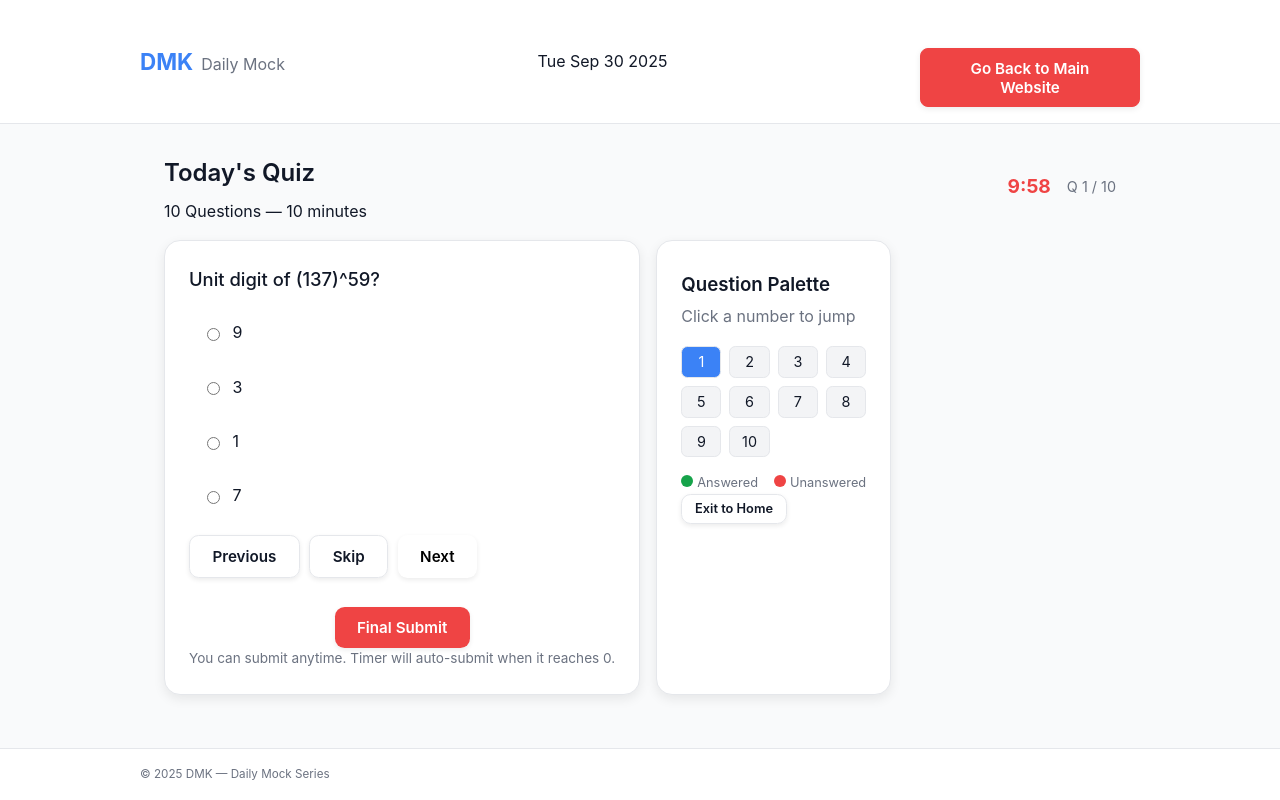
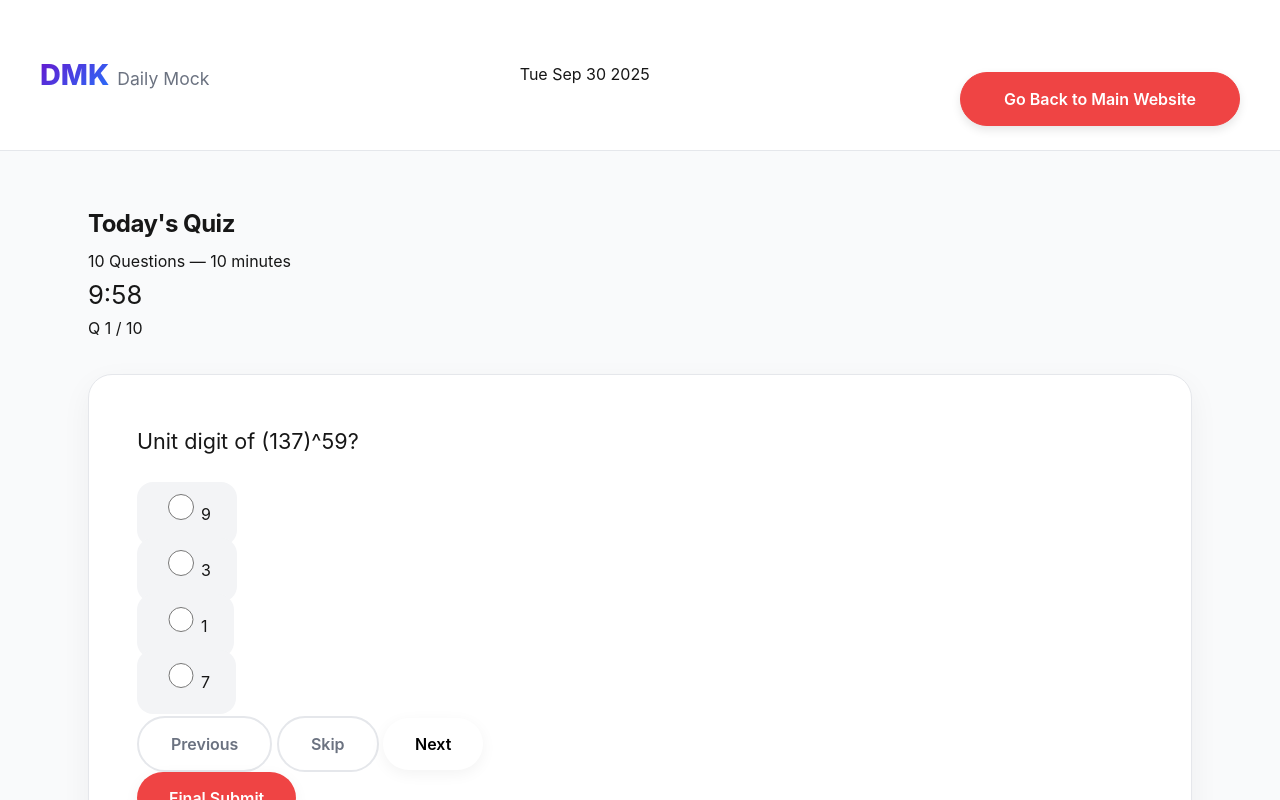
Before and after one commit to kunalmalviya066/DailyMock, a plain HTML site: page index.html in a window 1280 px wide. Both pictures are taken after a click on the button "Start Quiz". Shown: the top 800 px of the page. Drawn offline with Linux system fonts and the light colour scheme.

Commit message:
Add files via upload

```diff
--- a/style.css
+++ b/style.css
@@ -1,9 +1,9 @@
 /* =========================================
-   DMK - Daily Mock Quiz App
-   Stylesheet: style.css (Advanced Theme)
-   ========================================= */
+    DMK - Daily Mock Quiz App
+    Stylesheet: style.css (Final Polished Theme)
+========================================= */
 
-/* ---------- RESET ---------- */
+/* --- Base & Reset --- */
 *,
 *::before,
 *::after {
@@ -38,44 +38,39 @@ ul {
 
 h1, h2, h3, h4 {
   margin: 0.25em 0;
-  font-weight: 600;
+  font-weight: 700;
+  letter-spacing: -0.5px;
 }
 
 p {
   margin: 0.5em 0;
 }
 
-/* ---------- THEMES ---------- */
+/* --- Final Color Palette --- */
 :root {
-  --color-primary: #3b82f6;
-  --color-primary-dark: #1e40af;
-  --color-danger: #ef4444;
+  /* Main brand colors */
+  --color-primary-light: #6a11cb;
+  --color-primary-dark: #2575fc;
+  --color-primary-text: #ffffff;
 
-  --color-bg: #f9fafb;
+  /* Neutrals for a clean, layered look */
+  --color-bg: #f9fafb; /* Lighter background for a brighter feel */
   --color-bg-card: #ffffff;
   --color-bg-alt: #f3f4f6;
 
-  --color-text: #111827;
+  /* Typography */
+  --color-text: #171717;
   --color-text-muted: #6b7280;
 
+  /* Borders and Shadows */
   --color-border: #e5e7eb;
-  --shadow: rgba(0, 0, 0, 0.08);
-}
+  --shadow: rgba(0, 0, 0, 0.05);
 
-.dark {
-  --color-primary: #60a5fa;
-  --color-primary-dark: #2563eb;
-  --color-danger: #f87171;
-
-  --color-bg: #0f172a;
-  --color-bg-card: #1e293b;
-  --color-bg-alt: #334155;
-
-  --color-text: #f1f5f9;
-  --color-text-muted: #94a3b8;
-
-  --color-border: #475569;
-  --shadow: rgba(0, 0, 0, 0.4);
+  /* Status Colors */
+  --color-success: #22c55e;
+  --color-danger: #ef4444;
+  --color-info: #3b82f6;
+  --color-warning: #f59e0b;
 }
 
 body {
@@ -84,10 +79,10 @@ body {
   min-height: 100vh;
   display: flex;
   flex-direction: column;
-  transition: background 0.4s, color 0.4s;
+  transition: all 0.4s ease-in-out;
 }
 
-/* ---------- LAYOUT ---------- */
+/* --- Layout & Components --- */
 #app {
   flex: 1;
   display: flex;
@@ -98,8 +93,8 @@ body {
 .site-footer {
   background: var(--color-bg-card);
   border-bottom: 1px solid var(--color-border);
-  padding: 1rem 1.5rem;
-  transition: background 0.3s, border 0.3s;
+  padding: 1.5rem 2.5rem; /* More generous padding */
+  transition: all 0.3s ease;
 }
 
 .site-footer {
@@ -113,7 +108,7 @@ body {
 
 .header-inner,
 .footer-inner {
-  max-width: 1000px;
+  max-width: 1200px;
   margin: 0 auto;
   display: flex;
   align-items: center;
@@ -121,7 +116,7 @@ body {
   flex-wrap: wrap;
 }
 
-/* ---------- BRANDING ---------- */
+/* --- Branding --- */
 .logo {
   display: flex;
   align-items: baseline;
@@ -129,25 +124,29 @@ body {
 }
 
 .logo-mark {
-  font-weight: 700;
-  font-size: 1.4rem;
-  color: var(--color-primary);
+  font-weight: 800;
+  font-size: 1.8rem;
+  background-image: linear-gradient(135deg, var(--color-primary-light), var(--color-primary-dark));
+  -webkit-background-clip: text;
+  -webkit-text-fill-color: transparent;
 }
 
 .logo-text {
-  font-size: 1rem;
+  font-size: 1.1rem;
   color: var(--color-text-muted);
 }
 
 .logo-mark-large {
   font-weight: 800;
-  font-size: 3rem;
-  color: var(--color-primary);
+  font-size: 6rem; /* Larger and more dramatic */
   text-align: center;
-  letter-spacing: -1px;
+  letter-spacing: -4px;
+  background-image: linear-gradient(135deg, var(--color-primary-light), var(--color-primary-dark));
+  -webkit-background-clip: text;
+  -webkit-text-fill-color: transparent;
 }
 
-/* ---------- ACCESSIBILITY ---------- */
+/* --- Accessibility --- */
 .sr-only {
   position: absolute;
   left: -10000px;
@@ -156,83 +155,94 @@ body {
   overflow: hidden;
 }
 
-/* ---------- BUTTONS ---------- */
+/* --- Buttons --- */
 .btn {
-  padding: 0.7rem 1.4rem;
-  border-radius: 0.6rem;
+  padding: 1rem 2rem;
+  border-radius: 9999px; /* Full pill shape */
   font-weight: 600;
-  font-size: 0.95rem;
-  transition: background 0.25s, color 0.25s, transform 0.25s, box-shadow 0.25s;
-  box-shadow: 0 2px 5px var(--shadow);
+  font-size: 1rem;
+  transition: all 0.3s cubic-bezier(0.4, 0, 0.2, 1);
+  box-shadow: 0 4px 15px var(--shadow);
 }
 
 .btn.primary {
-  background: var(--color-primary);
-  color: #fff;
+  background-image: linear-gradient(45deg, var(--color-primary-light), var(--color-primary-dark));
+  color: var(--color-primary-text);
+  border: none;
 }
 
 .btn.primary:hover {
-  background: var(--color-primary-dark);
-  transform: translateY(-2px);
+  transform: translateY(-3px) scale(1.02);
+  box-shadow: 0 8px 20px rgba(0, 0, 0, 0.1);
 }
 
 .btn.ghost {
-  background: transparent;
-  border: 1px solid var(--color-border);
-  color: var(--color-text);
+  background: var(--color-bg-card);
+  border: 2px solid var(--color-border);
+  color: var(--color-text-muted);
+  box-shadow: none;
 }
 
 .btn.ghost:hover {
   background: var(--color-bg-alt);
   transform: translateY(-2px);
+  box-shadow: 0 2px 8px var(--shadow);
 }
 
 .btn.danger {
-  background: var(--color-danger);
+  background-color: var(--color-danger);
   color: #fff;
 }
 
 .btn.danger:hover {
-  background: #b91c1c;
+  background-color: #b91c1c;
   transform: translateY(-2px);
 }
 
 .btn.small {
-  font-size: 0.8rem;
-  padding: 0.4rem 0.8rem;
+  font-size: 0.85rem;
+  padding: 0.6rem 1.2rem;
 }
 
 .btn.icon-btn {
-  font-size: 1.2rem;
+  font-size: 1.4rem;
   background: transparent;
   border-radius: 50%;
-  width: 2.4rem;
-  height: 2.4rem;
+  width: 3rem;
+  height: 3rem;
   display: flex;
   align-items: center;
   justify-content: center;
+  transition: all 0.25s ease-in-out;
+  box-shadow: none;
 }
 
 .btn.icon-btn:hover {
   background: var(--color-bg-alt);
+  transform: translateY(-2px);
 }
 
-/* ---------- CARDS ---------- */
+/* --- Cards --- */
 .card {
   background: var(--color-bg-card);
   border: 1px solid var(--color-border);
-  border-radius: 1rem;
-  padding: 1.5rem;
-  box-shadow: 0 4px 12px var(--shadow);
-  margin-bottom: 1.5rem;
-  transition: background 0.3s, border 0.3s, box-shadow 0.3s;
+  border-radius: 1.5rem;
+  padding: 3rem; /* Extra padding for a luxurious feel */
+  box-shadow: 0 10px 30px var(--shadow);
+  margin-bottom: 2rem;
+  transition: all 0.3s cubic-bezier(0.4, 0, 0.2, 1);
 }
 
-/* ---------- PANELS ---------- */
+.card:hover {
+  transform: translateY(-5px);
+  box-shadow: 0 15px 40px rgba(0, 0, 0, 0.1);
+}
+
+/* --- Panels --- */
 .panel {
   display: none;
-  padding: 1.5rem;
-  max-width: 1000px;
+  padding: 3rem;
+  max-width: 1200px;
   margin: 0 auto;
   flex: 1;
   width: 100%;
@@ -240,279 +250,160 @@ body {
 
 .panel.active {
   display: block;
-  animation: fadeIn 0.4s ease;
+  animation: fadeIn 0.6s cubic-bezier(0.4, 0, 0.2, 1);
 }
 
 @keyframes fadeIn {
-  from { opacity: 0; transform: translateY(10px); }
+  from { opacity: 0; transform: translateY(20px); }
   to { opacity: 1; transform: translateY(0); }
 }
 
-/* ---------- HOME ---------- */
+/* --- Home Panel --- */
 .home-card {
   text-align: center;
-  padding: 3rem 2rem;
+  padding: 5rem 2rem;
 }
 
 .home-intro {
-  margin-top: 1rem;
+  margin-top: 2rem;
   color: var(--color-text-muted);
-  font-size: 1rem;
+  font-size: 1.25rem;
 }
 
 .home-actions {
-  margin-top: 2rem;
+  margin-top: 3rem;
   display: flex;
   flex-direction: column;
-  gap: 1rem;
+  gap: 1.5rem;
   align-items: center;
 }
 
 .home-actions .btn {
-  width: 220px;
+  width: 280px;
 }
 
-.meta-note {
-  font-size: 0.85rem;
-  margin-top: 0.5rem;
-  color: var(--color-text-muted);
-}
-
-/* ---------- QUIZ ---------- */
+/* --- Quiz Panel --- */
 .quiz-header {
-  display: flex;
-  justify-content: space-between;
-  align-items: center;
-  margin-bottom: 1rem;
-  flex-wrap: wrap;
-}
-
-.quiz-meta {
-  display: flex;
-  gap: 1rem;
-  align-items: center;
+  margin-bottom: 2rem;
 }
 
 .timer {
-  font-weight: bold;
-  font-size: 1.2rem;
-  color: var(--color-danger);
-}
-
-.progress {
-  font-size: 0.9rem;
-  color: var(--color-text-muted);
-}
-
-.quiz-body {
-  display: flex;
-  gap: 1rem;
-}
-
-.question-card,
-.side-card {
-  background: var(--color-bg-card);
-  border: 1px solid var(--color-border);
-  border-radius: 1rem;
-  padding: 1.5rem;
-  transition: background 0.3s, color 0.3s, border 0.3s;
+  font-size: 1.6rem;
 }
 
 .q-content {
-  font-size: 1.15rem;
-  margin-bottom: 1rem;
-  font-weight: 500;
+  font-size: 1.35rem;
+  margin-bottom: 2rem;
+  line-height: 1.7;
 }
 
 .options-list li {
-  margin-bottom: 0.6rem;
+  margin-bottom: 1.25rem;
 }
 
 .options-list label {
-  display: flex;
-  align-items: center;
-  padding: 0.6rem 0.8rem;
-  border-radius: 0.5rem;
-  cursor: pointer;
-  transition: background 0.25s;
+  padding: 1.25rem 1.5rem;
+  border-radius: 1rem;
+  background: var(--color-bg-alt);
+  border: 2px solid transparent;
 }
 
 .options-list label:hover {
-  background: var(--color-bg-alt);
+  background: var(--color-bg-card);
+  border-color: var(--color-primary-dark);
+}
+
+.options-list input[type="radio"]:checked + span {
+  font-weight: 700;
+  color: var(--color-primary-dark);
 }
 
 .options-list input[type="radio"] {
-  margin-right: 0.8rem;
+  width: 1.6rem;
+  height: 1.6rem;
+  border: 2px solid var(--color-border);
 }
 
-.q-controls {
-  margin-top: 1rem;
-  display: flex;
-  gap: 0.6rem;
-  flex-wrap: wrap;
+.options-list input[type="radio"]:checked {
+  border-color: var(--color-primary-dark);
+  background-color: var(--color-primary-dark);
 }
 
-.final-submit {
-  margin-top: 1.8rem;
-  text-align: center;
-}
-
-/* ---------- PALETTE ---------- */
-.palette {
-  display: grid;
-  grid-template-columns: repeat(auto-fit, minmax(2rem, 1fr));
-  gap: 0.5rem;
-  margin: 1rem 0;
-}
-
+/* --- Palette --- */
 .palette button {
-  border: 1px solid var(--color-border);
-  border-radius: 0.4rem;
-  padding: 0.4rem;
-  font-size: 0.9rem;
-  background: var(--color-bg-alt);
-  color: var(--color-text);
-  transition: background 0.25s, transform 0.25s;
-}
-
-.palette button:hover {
-  transform: scale(1.1);
+  border: 2px solid var(--color-border);
+  border-radius: 0.75rem;
+  padding: 0.8rem;
+  font-size: 1rem;
+  background: var(--color-bg-card);
 }
 
 .palette button.active {
-  background: var(--color-primary);
+  background-image: linear-gradient(45deg, var(--color-primary-light), var(--color-primary-dark));
   color: #fff;
+  border: none;
 }
 
 .palette button.answered {
-  background: #16a34a;
+  background: var(--color-success);
   color: #fff;
+  border: none;
 }
 
 .palette button.skipped {
   background: var(--color-danger);
   color: #fff;
+  border: none;
 }
 
-.legend {
-  display: flex;
-  gap: 1rem;
-  font-size: 0.8rem;
-  color: var(--color-text-muted);
-}
-
-.dot {
-  width: 0.75rem;
-  height: 0.75rem;
-  display: inline-block;
-  border-radius: 50%;
-  margin-right: 0.25rem;
-}
-
-.dot.answered { background: #16a34a; }
-.dot.skipped { background: var(--color-danger); }
-
-/* ---------- RESULTS ---------- */
+/* --- Results Panel --- */
 .results-card {
-  background: var(--color-bg-card);
-  border: 1px solid var(--color-border);
-  border-radius: 1rem;
-  padding: 2rem;
-  transition: background 0.3s, color 0.3s, border 0.3s;
-  box-shadow: 0 4px 12px var(--shadow);
-}
-
-.stats-grid {
-  display: grid;
-  grid-template-columns: repeat(auto-fit, minmax(140px, 1fr));
-  gap: 1rem;
-  margin: 1.5rem 0;
+  padding: 3.5rem;
+  box-shadow: 0 10px 30px var(--shadow);
 }
 
 .stat {
   background: var(--color-bg-alt);
   border: 1px solid var(--color-border);
-  border-radius: 0.75rem;
-  padding: 1rem;
-  text-align: center;
-  transition: background 0.3s, color 0.3s, border 0.3s;
-}
-
-.stat-label {
-  font-size: 0.85rem;
-  color: var(--color-text-muted);
+  border-radius: 1.25rem;
+  padding: 1.5rem;
 }
 
 .stat-value {
-  font-size: 1.4rem;
-  font-weight: 700;
-  color: var(--color-text);
-}
-
-.solutions h3 {
-  margin-top: 1.5rem;
-  margin-bottom: 1rem;
-  color: var(--color-text);
-}
-
-.solution-item {
-  margin-bottom: 1rem;
-  border-bottom: 1px dashed var(--color-border);
-  padding-bottom: 0.75rem;
+  background-image: linear-gradient(135deg, var(--color-primary-light), var(--color-primary-dark));
+  -webkit-background-clip: text;
+  -webkit-text-fill-color: transparent;
+  font-size: 2.5rem;
+  font-weight: 800;
 }
 
 .solution-question {
-  font-weight: 600;
-  margin-bottom: 0.5rem;
   color: var(--color-text);
+  font-size: 1.1rem;
 }
 
-.solution-answer {
-  font-size: 0.9rem;
-  color: var(--color-text-muted);
-}
-
-.results-actions {
-  margin-top: 2rem;
-  display: flex;
-  flex-wrap: wrap;
-  gap: 1rem;
-  justify-content: center;
-}
-
-/* ---------- UTILITIES ---------- */
-.muted {
-  color: var(--color-text-muted);
-}
-
-.small {
-  font-size: 0.85rem;
-}
-
-/* ---------- RESPONSIVE ---------- */
+/* --- Responsive adjustments --- */
 @media (max-width: 768px) {
-  .quiz-body {
-    flex-direction: column;
-  }
-  .side-card {
-    order: -1;
-    margin-bottom: 1rem;
+  .site-header, .site-footer, .panel {
+    padding-left: 1rem;
+    padding-right: 1rem;
   }
 }
 
-/* ---------- SPECIAL RED BUTTON ---------- */
+/* --- Final Red Button --- */
 #go-main {
   background-color: var(--color-danger);
   color: #fff;
   border: 1px solid var(--color-danger);
-  padding: 0.6rem 1.2rem;
-  border-radius: 0.5rem;
+  padding: 1rem 2rem;
+  border-radius: 9999px;
   font-weight: 600;
-  transition: background 0.25s, transform 0.25s;
-  box-shadow: 0 2px 6px var(--shadow);
+  transition: all 0.3s cubic-bezier(0.4, 0, 0.2, 1);
+  box-shadow: 0 4px 10px rgba(0, 0, 0, 0.1);
 }
 
 #go-main:hover {
   background-color: #b91c1c;
-  transform: translateY(-2px);
+  transform: translateY(-3px) scale(1.02);
+  box-shadow: 0 8px 15px rgba(0, 0, 0, 0.15);
 }
```
